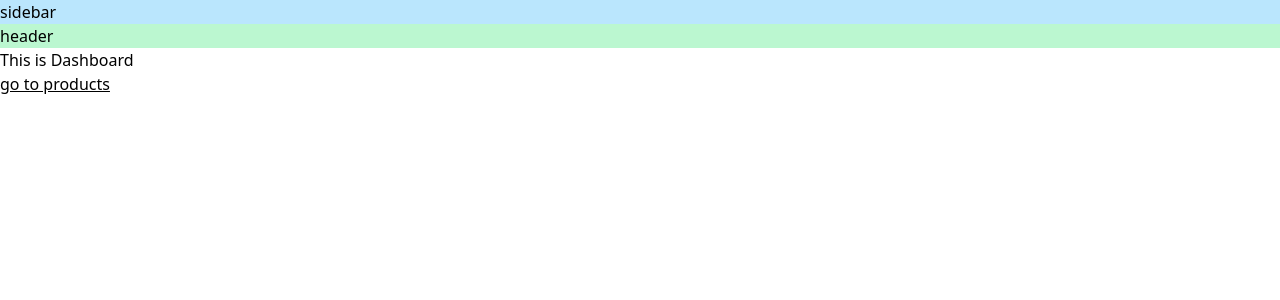
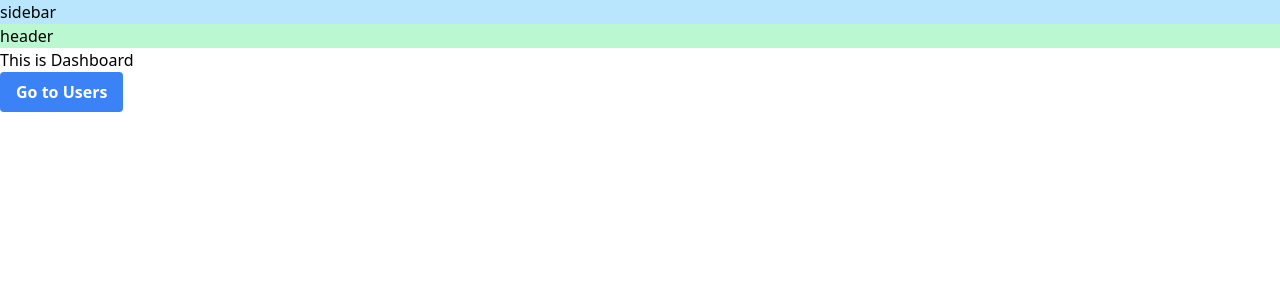
Before and after one commit to abhishekrawe/dynamic-dashboard, a React (Create React App) app: page / in a window 1280 px wide. Shown: the top 300 px of the page. Built offline with nearby package versions, Linux system fonts and the light colour scheme; the HTML template or start-up script is replaced by a standard one.

Commit message:
Added individual page - dashboard and Pagination

```diff
--- a/src/components/Dashboard.jsx
+++ b/src/components/Dashboard.jsx
@@ -1,12 +1,14 @@
 import React from "react";
 import { Link } from 'react-router-dom';
 
+function Dashboard() {
 
-function Dashboard() {
   return <div>
-    <p> This is Dashboard </p>
-    <Link to="/products" className="underline">
-        go to products
+    <h1> This is Dashboard </h1>
+    <Link to="/users" className="underline">
+      <button class="bg-blue-500 hover:bg-blue-700 text-white font-bold py-2 px-4 rounded">
+        Go to Users
+      </button>
     </Link>
   </div>;
 }
--- a/src/components/Pagination.jsx
+++ b/src/components/Pagination.jsx
@@ -48,7 +48,7 @@ const renderPageButtons = (currentPage, totalPages, handlePageChange) => {
                 <button
                     key={i}
                     onClick={() => handlePageChange(i)}
-                    className={`px-3 py-2 mx-1 rounded-full ${currentPage === i ? 'bg-gray-200' : 'bg-gray-100'
+                    className={`px-4 py-2 mx-1 rounded-full ${currentPage === i ? 'bg-blue-500' : 'bg-gray-100'
                         }`}
                 >
                     {i}
```
